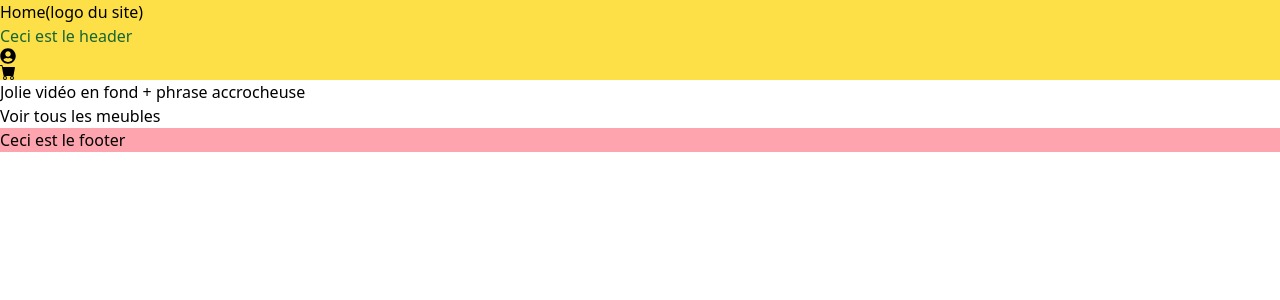
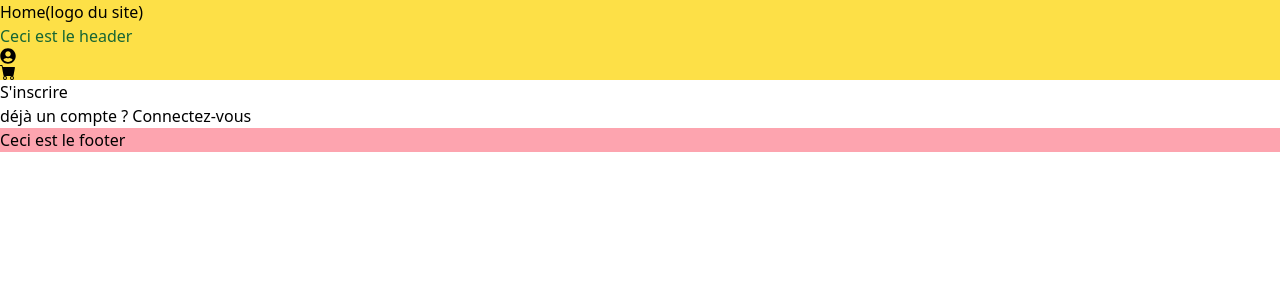
Before and after one commit to camhbrt/around_the_meuble, a React (Vite) app in the folder projet2/: page /signin in a window 1280 px wide. Shown: the top 300 px of the page. Built offline with nearby package versions, Linux system fonts and the light colour scheme.

Commit message:
[CREATE and UPDATE] created Loginpage and update App, Homepage

```diff
--- a/projet2/src/App.jsx
+++ b/projet2/src/App.jsx
@@ -4,6 +4,7 @@ import Adminpage from "./pages/Adminpage";
 import Loginpage from "./pages/Loginpage"
 import Furniturespage from './pages/Furniturespage';
 import Singlefurniturepage from './pages/Singlefurniturepage';
+import Signinpage from './pages/Signinpage';
 
 
 function App() {
@@ -18,6 +19,8 @@ function App() {
       <Route path='/login' element={<Loginpage/>} />
       <Route path='/furnitures' element={<Furniturespage/>} />
       <Route path='/singlefurniture' element={<Singlefurniturepage/>} />
+      <Route path='/signin' element={<Signinpage/>} />
+
 
     </Routes>
 
--- /dev/null
+++ b/projet2/src/components/Imagebanner.jsx
@@ -0,0 +1,11 @@
+import React from 'react';
+
+const Imagebanner = () => {
+    return (
+        <div>
+            Bannière avec les images
+        </div>
+    );
+};
+
+export default Imagebanner;
--- a/projet2/src/pages/Homepage.jsx
+++ b/projet2/src/pages/Homepage.jsx
@@ -3,6 +3,7 @@ import Header from '../components/Header';
 import Footer from '../components/Footer';
 import Hero from '../components/Hero';
 import { NavLink } from 'react-router-dom';
+import Imagebanner from '../components/Imagebanner';
 
 const Homepage = () => {
     return (
@@ -10,6 +11,7 @@ const Homepage = () => {
         <Header/>
         <Hero/>
         <NavLink to='/furnitures'>Voir tous les meubles</NavLink>
+        <Imagebanner/>
         <Footer/>
 
         </div>
--- a/projet2/src/pages/Loginpage.jsx
+++ b/projet2/src/pages/Loginpage.jsx
@@ -1,12 +1,14 @@
 import React from 'react';
 import Header from '../components/Header';
 import Footer from '../components/Footer';
+import { NavLink } from 'react-router-dom';
 
 const Loginpage = () => {
     return (
         <div>
             <Header/>
             <h1>log in page</h1>
+            <NavLink to='/signin'>pas de compte ? Inscrivez-vous</NavLink>
             <Footer/>
         </div>
     );
--- /dev/null
+++ b/projet2/src/pages/Signinpage.jsx
@@ -0,0 +1,17 @@
+import React from 'react';
+import Header from '../components/Header';
+import Footer from '../components/Footer';
+import { NavLink } from 'react-router-dom';
+
+const Signinpage = () => {
+    return (
+        <div>
+            <Header/>
+            <h1>S'inscrire</h1>
+            <NavLink to='/login'>déjà un compte ? Connectez-vous</NavLink>
+            <Footer/>
+        </div>
+    );
+};
+
+export default Signinpage;
```
